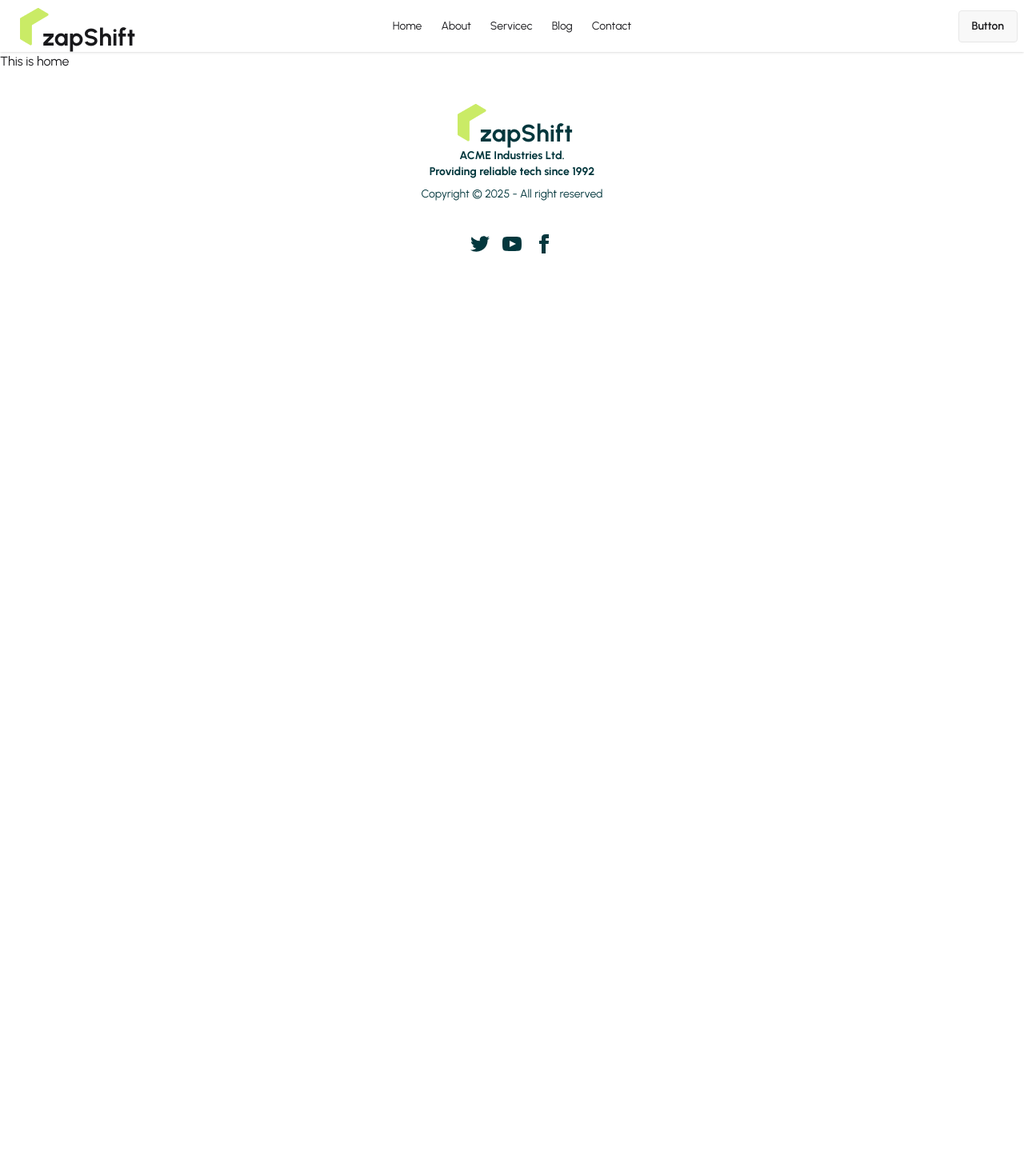
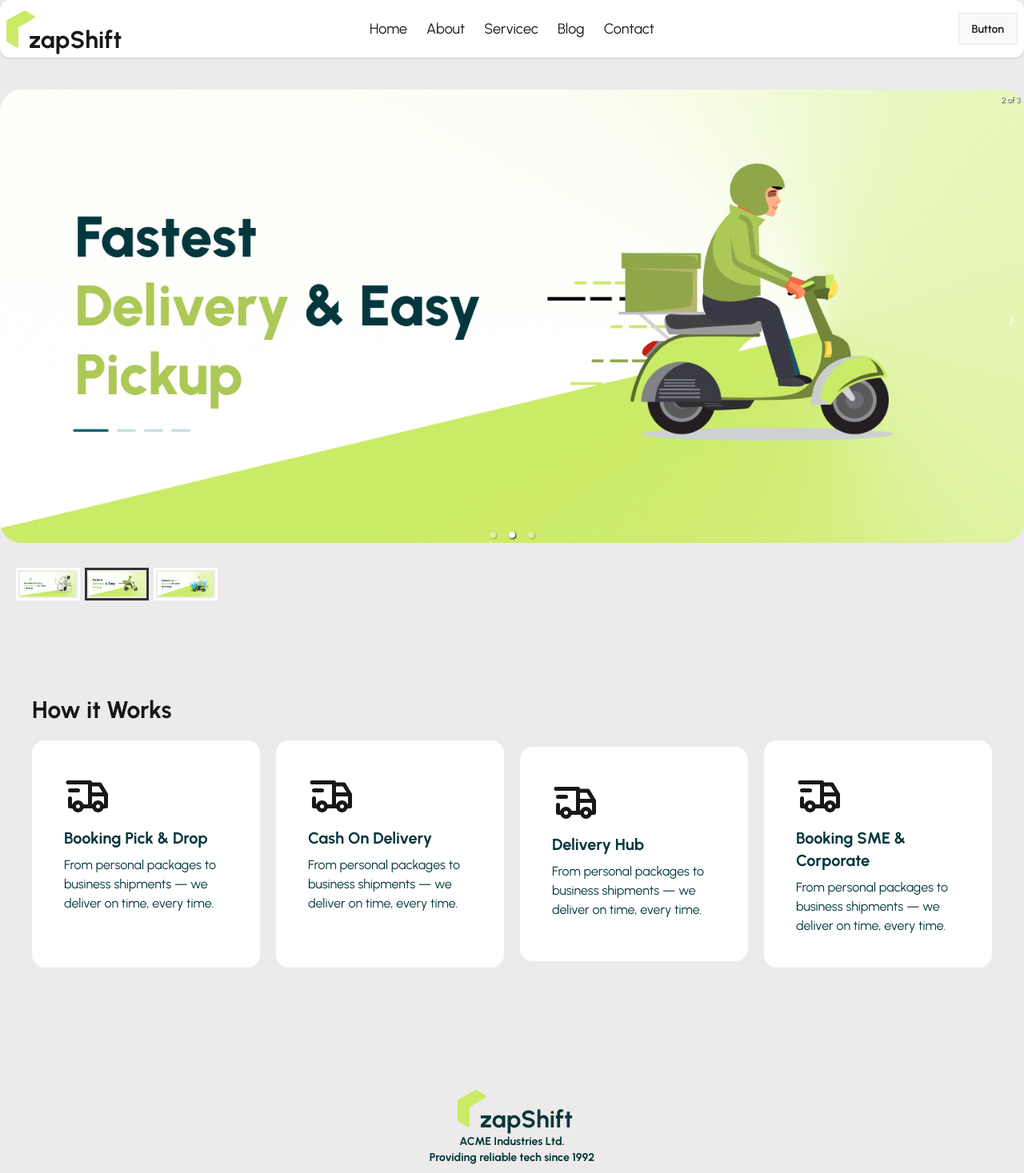
Before and after one commit to salauddinkamran/zap-shift-client, a React (Vite) app: page / in a window 1280 px wide. Shown: the top 1467 px of the page at 80% size. Before the commit the page ends 800 px from the top, so only its background shows below. Built offline with nearby package versions, Linux system fonts and the light colour scheme.

Commit message:
how it work component done in this home page

```diff
--- a/package.json
+++ b/package.json
@@ -14,6 +14,7 @@
     "react": "^19.2.0",
     "react-dom": "^19.2.0",
     "react-icons": "^5.5.0",
+    "react-responsive-carousel": "^3.2.23",
     "react-router": "^7.9.6",
     "tailwindcss": "^4.1.17"
   },
--- /dev/null
+++ b/src/Pages/Home/Banner/Banner.jsx
@@ -0,0 +1,24 @@
+import React from "react";
+import "react-responsive-carousel/lib/styles/carousel.min.css";
+import bannerImg1 from "../../../assets/image/banner/banner1.png"
+import bannerImg2 from "../../../assets/image/banner/banner2.png"
+import bannerImg3 from "../../../assets/image/banner/banner3.png"
+import { Carousel } from "react-responsive-carousel";
+
+const Banner = () => {
+  return (
+    <Carousel autoPlay={true} infiniteLoop={true} className="my-10">
+      <div>
+        <img src={bannerImg1} />
+      </div>
+      <div>
+        <img src={bannerImg2} />
+      </div>
+      <div>
+        <img src={bannerImg3} />
+      </div>
+    </Carousel>
+  );
+};
+
+export default Banner;
--- a/src/Pages/Home/Home.jsx
+++ /dev/null
@@ -1,11 +0,0 @@
-import React from 'react';
-
-const Home = () => {
-  return (
-    <div>
-      <h2>This is home</h2>
-    </div>
-  );
-};
-
-export default Home;
--- /dev/null
+++ b/src/Pages/Home/Home/Home.jsx
@@ -0,0 +1,14 @@
+import React from 'react';
+import Banner from '../Banner/Banner';
+import HowItWork from '../HowItWork/HowItWork';
+
+const Home = () => {
+  return (
+    <div>
+      <Banner></Banner>
+      <HowItWork></HowItWork>
+    </div>
+  );
+};
+
+export default Home;
--- /dev/null
+++ b/src/Pages/Home/HowItWork/HowItWork.jsx
@@ -0,0 +1,54 @@
+import React from "react";
+import { TbTruckDelivery } from "react-icons/tb";
+
+const HowItWork = () => {
+  return (
+    <div className="my-28 sm:px-10 px-3">
+      <h2 className="text-3xl font-bold mb-5">How it Works</h2>
+      <div className="grid grid-cols-1 sm:grid-cols-2 md:grid-cols-3 lg:grid-cols-4 gap-5">
+        <div className="bg-white p-10 rounded-2xl">
+          <TbTruckDelivery className="text-6xl" />
+          <h3 className="text-xl font-bold text-secondary my-2">
+            Booking Pick & Drop
+          </h3>
+          <p className="text-secondary">
+            From personal packages to business shipments — we deliver on time,
+            every time.
+          </p>
+        </div>
+        <div className="bg-white p-10 rounded-2xl">
+          <TbTruckDelivery className="text-6xl" />
+          <h3 className="text-xl font-bold text-secondary my-2">
+            Cash On Delivery
+          </h3>
+          <p className="text-secondary">
+            From personal packages to business shipments — we deliver on time,
+            every time.
+          </p>
+        </div>
+        <div className="bg-white p-10 rounded-2xl my-2">
+          <TbTruckDelivery className="text-6xl" />
+          <h3 className="text-xl font-bold text-secondary my-2">
+            Delivery Hub
+          </h3>
+          <p className="text-secondary">
+            From personal packages to business shipments — we deliver on time,
+            every time.
+          </p>
+        </div>
+        <div className="bg-white p-10 rounded-2xl">
+          <TbTruckDelivery className="text-6xl" />
+          <h3 className="text-xl font-bold text-secondary my-2">
+            Booking SME & Corporate
+          </h3>
+          <p className="text-secondary">
+            From personal packages to business shipments — we deliver on time,
+            every time.
+          </p>
+        </div>
+      </div>
+    </div>
+  );
+};
+
+export default HowItWork;
--- a/src/Pages/Shared/NavBar/NavBar.jsx
+++ b/src/Pages/Shared/NavBar/NavBar.jsx
@@ -23,7 +23,7 @@ const NavBar = () => {
     </>
   );
   return (
-    <div className="navbar bg-base-100 shadow-sm">
+    <div className="navbar bg-base-100 shadow-sm rounded-xl">
       <div className="navbar-start">
         <div className="dropdown">
           <div tabIndex={0} role="button" className="btn btn-ghost lg:hidden">
@@ -45,17 +45,17 @@ const NavBar = () => {
           </div>
           <ul
             tabIndex="-1"
-            className="menu menu-sm dropdown-content bg-base-100 rounded-box z-1 mt-3 w-52 p-2 shadow"
+            className="menu menu-sm dropdown-content bg-base-100 rounded-box z-1 mt-3 w-52 p-2 shadow text-lg"
           >
             {links}
           </ul>
         </div>
-        <a className="btn btn-ghost text-xl">
+        <a className="text-xl">
           <Logo></Logo>
         </a>
       </div>
       <div className="navbar-center hidden lg:flex">
-        <ul className="menu menu-horizontal px-1">{links}</ul>
+        <ul className="menu menu-horizontal px-1 text-lg">{links}</ul>
       </div>
       <div className="navbar-end">
         <a className="btn">Button</a>
--- a/src/Router/Router.jsx
+++ b/src/Router/Router.jsx
@@ -1,6 +1,6 @@
 import { createBrowserRouter } from "react-router";
 import RootLayOut from "../layouts/RootLayOut";
-import Home from "../Pages/Home/Home";
+import Home from "../Pages/Home/Home/Home";
 
 export const Router = createBrowserRouter([
   {
--- a/src/index.css
+++ b/src/index.css
@@ -14,4 +14,5 @@ body {
   font-family: "Urbanist", sans-serif;
   font-optical-sizing: auto;
   font-style: normal;
+  background: rgb(236, 234, 234);
 }
```
Also changed, not shown: 1 other file (tests, documents, lock files or other folders).
